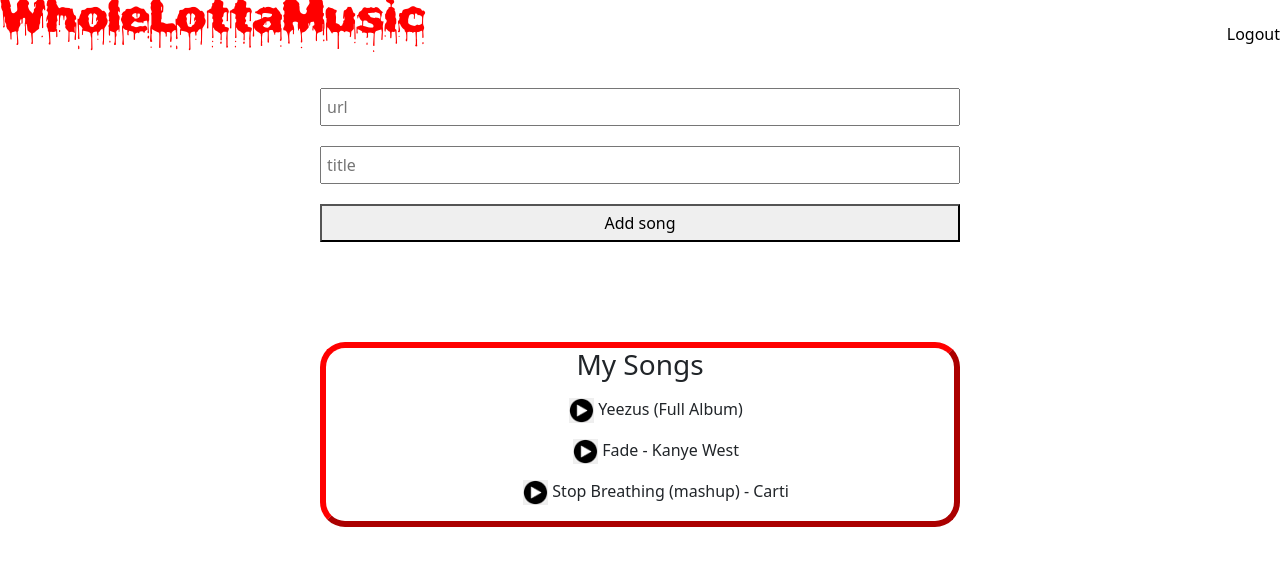
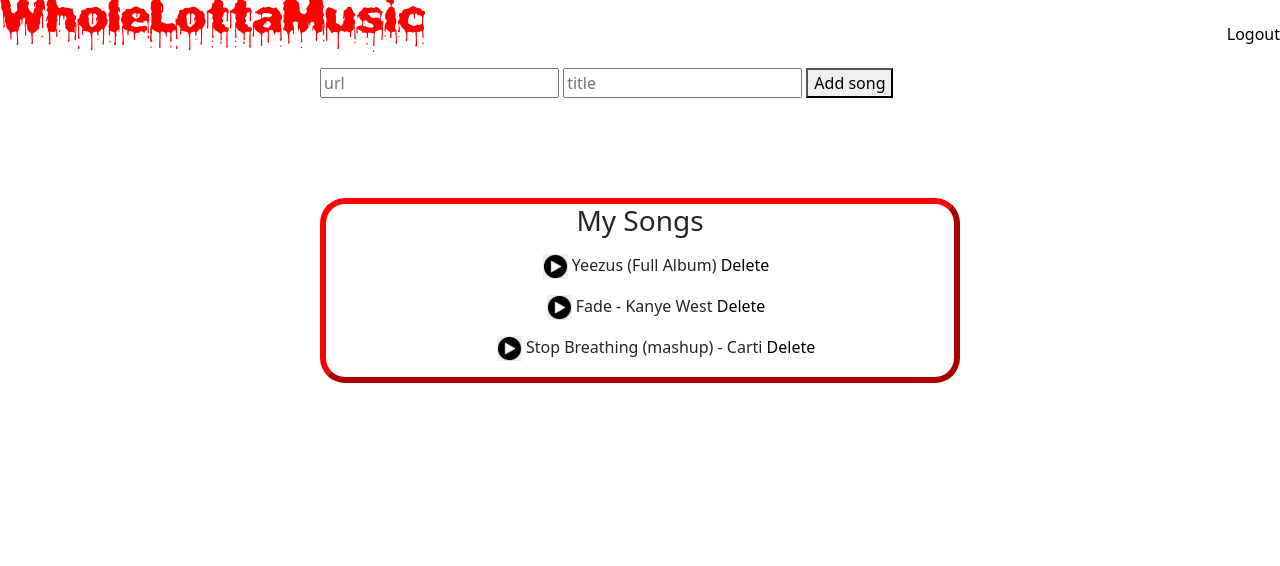
Before and after one commit to ra397/music, a Flask app: page /main in a window 1280 px wide. Shown: the top 566 px of the page. Run offline with Flask 2, Linux system fonts and the light colour scheme; a user stored in the database is signed in; data comes from the database, SQL or seed files in the repository; both versions use the stored data as it was after the commit.

Commit message:
enabled deleting songs

```diff
--- a/app/routes.py
+++ b/app/routes.py
@@ -50,23 +50,41 @@
 
 @app.route('/main', methods=['Get', 'POST'])
 def main():
-    # verify user is logged in before tring to access main
+    # verify user is logged in before trying to access main
     if session.get('username') == None:
         return redirect(url_for('login'))
     if request.method == 'POST':
         url = request.form.get('url')
         title = request.form.get('title')
+        # add song to database
         db = connect_to_db()
         cur = db.cursor()
         cur.execute('INSERT INTO SONGS (USERNAME, TITLE, URL) VALUES(?,?,?)', (session['username'], title, url))
         db.commit()
         db.close()
 
+    # update the list of songs in main.html
     db = connect_to_db()
     cur = db.cursor()
     songs = cur.execute('SELECT TITLE, URL FROM SONGS WHERE USERNAME=?', [session['username']]).fetchall()
     db.close()
     return render_template('main.html', songs=songs)
+
+@app.route('/delete/<string:song_title>', methods=['GET', 'POST', 'DELETE'])
+def delete_song(song_title):
+    # verify user is logged in
+    if session.get('username') == None:
+        return redirect(url_for('login'))
+    # delete song from the current user
+    db = connect_to_db()
+    cur = db.cursor()
+    cur.execute('DELETE FROM SONGS WHERE USERNAME=? AND TITLE=?', (session['username'], song_title))
+    db.commit()
+    # update the list of songs in main.html
+    songs = cur.execute('SELECT TITLE, URL FROM SONGS WHERE USERNAME=?', [session['username']]).fetchall()
+    db.close()
+    return render_template('main.html', songs=songs)
+
 
 @app.route('/logout')
 def logout():
--- a/app/static/auth.css
+++ b/app/static/auth.css
@@ -23,16 +23,6 @@
     margin: auto;
     width: 500px;
     margin-top: 200px;
-}
-
-form {
-    display: flex;
-    flex-direction: column;
-}
-
-form * {
-    margin-top: 20px;
-    padding: 5px;
 }
 
 a {
--- a/app/templates/main.html
+++ b/app/templates/main.html
@@ -25,6 +25,7 @@
                 <li>
                     <a href="{{ song[1] }}" target="_blank" rel="noopener noreferrer"><img src="../static/play.png" height="25px"></a>
                     {{ song[0] }}
+                    <a href="/delete/{{ song[0] }}">Delete</a>
                 </li>
             {% endfor %}
         </ul>
```
Also changed, not shown: app.db.
